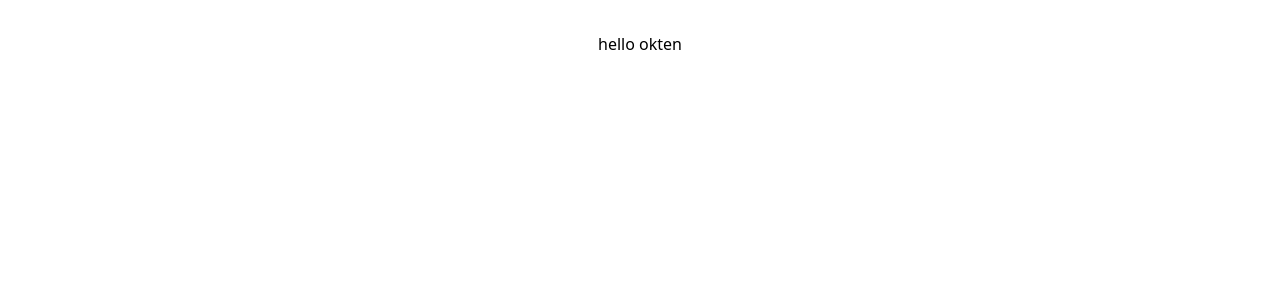
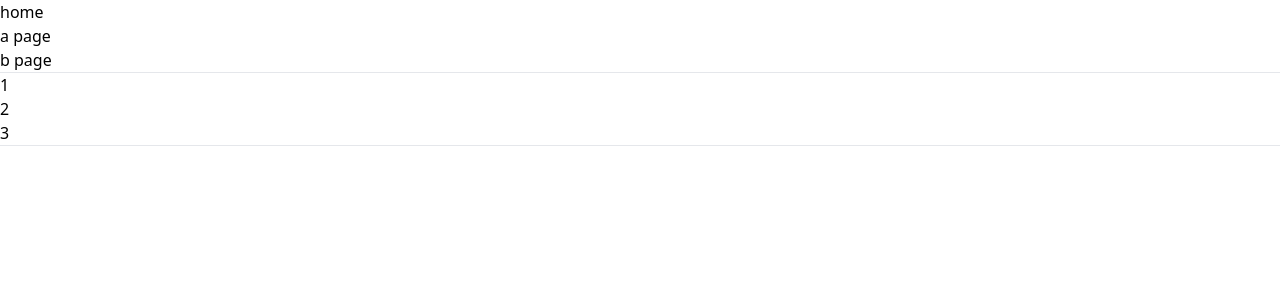
Before and after one commit to Solserjf/react-2025, a React (Vite) app: page /b in a window 1280 px wide. Shown: the top 300 px of the page. Built offline with nearby package versions, Linux system fonts and the light colour scheme.

Commit message:
end of lesson 3.1 basic router

```diff
--- a/package.json
+++ b/package.json
@@ -11,7 +11,8 @@
   },
   "dependencies": {
     "react": "^18.3.1",
-    "react-dom": "^18.3.1"
+    "react-dom": "^18.3.1",
+    "react-router-dom": "^7.1.1"
   },
   "devDependencies": {
     "@eslint/js": "^9.17.0",
--- /dev/null
+++ b/src/components/menu/Menu.tsx
@@ -0,0 +1,13 @@
+import {Link} from "react-router-dom";
+
+export const Menu = () => {
+    return (
+        <div>
+            <ul>
+                <li><Link to={'/'}>home</Link></li>
+                <li><Link to={'/a'}>a page</Link></li>
+                <li><Link to={'/b'}>b page</Link></li>
+            </ul>
+        </div>
+    );
+};
--- /dev/null
+++ b/src/layouts/MainLayout.tsx
@@ -0,0 +1,14 @@
+import {Menu} from "../components/menu/Menu.tsx";
+import {Outlet} from "react-router-dom";
+
+const MainLayout = () => {
+    return (
+        <div>
+            <Menu/>
+            <hr/>
+            <Outlet/>
+        </div>
+    );
+};
+
+export default MainLayout;
--- /dev/null
+++ b/src/pages/APage.tsx
@@ -0,0 +1,5 @@
+export const APage = () => {
+    return (
+        <div>APage</div>
+    );
+};
--- /dev/null
+++ b/src/pages/BPage.tsx
@@ -0,0 +1,15 @@
+import {Link, Outlet} from "react-router-dom";
+
+export const BPage = () => {
+    return (
+        <div>
+            <ul>
+                <li><Link to={'1'}>1</Link></li>
+                <li><Link to={'2'}>2</Link></li>
+                <li><Link to={'3'}>3</Link></li>
+            </ul>
+            <hr/>
+            <Outlet/>
+        </div>
+    );
+};
--- /dev/null
+++ b/src/pages/HomePage.tsx
@@ -0,0 +1,5 @@
+export const HomePage = () => {
+    return (
+        <div>HomePage</div>
+    );
+};
```
Also changed, not shown: src/main.tsx (+29 -2 lines), 1 other file (tests, documents, lock files or other folders).
